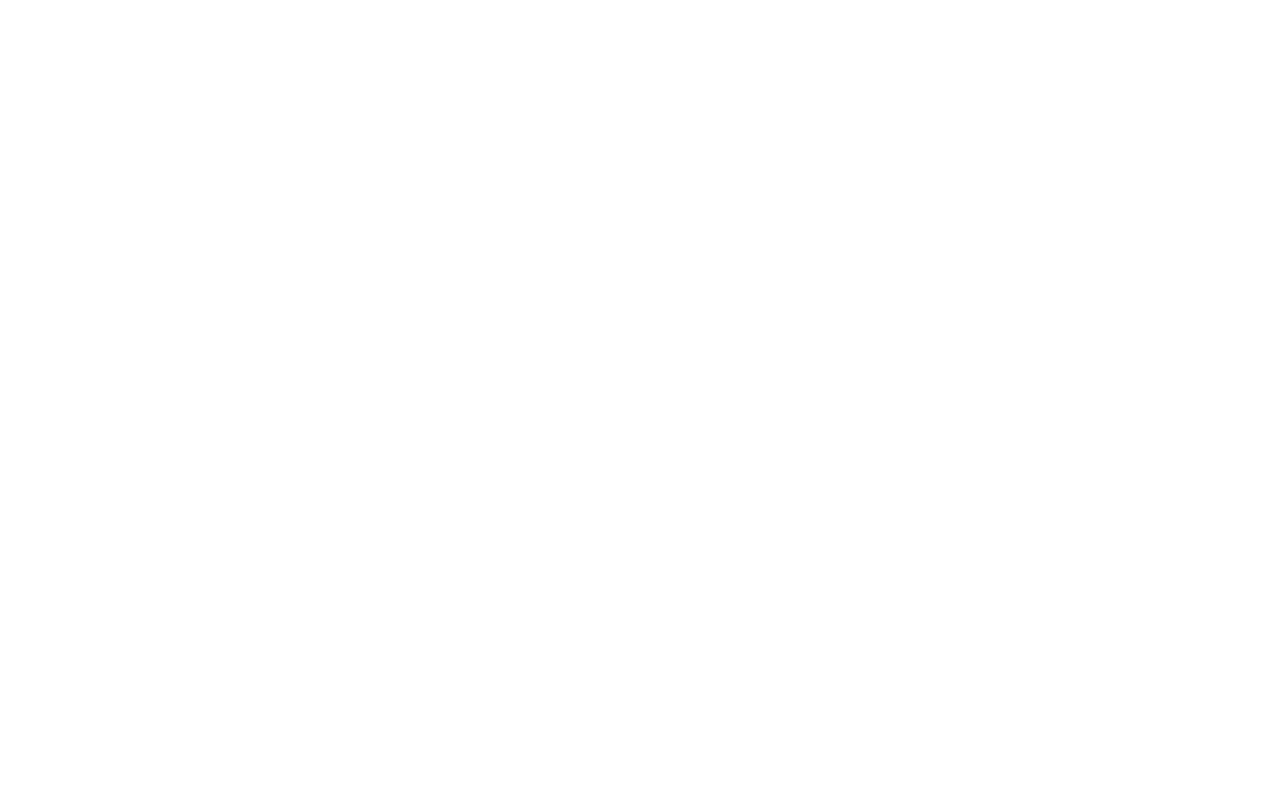
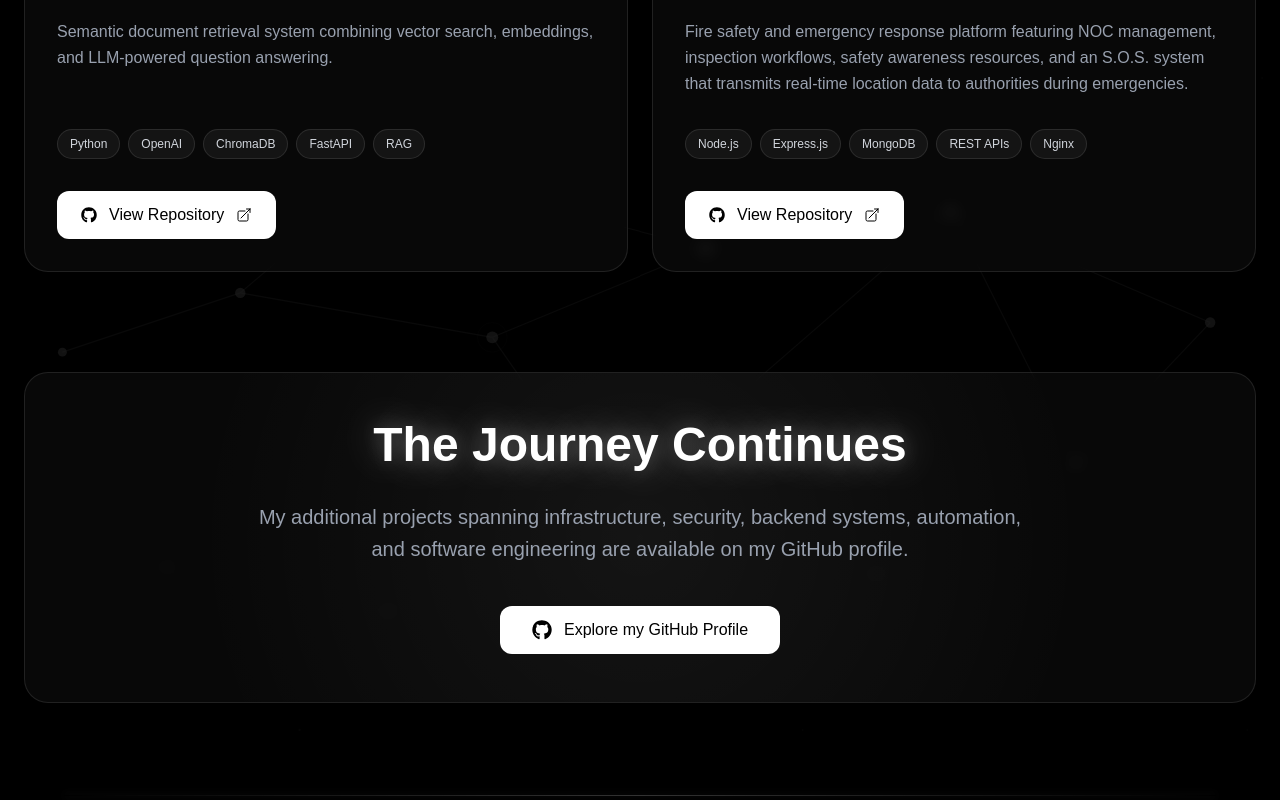
Before and after one commit to Atharvakumkar/Atharva-Kumkar-Resume-Website, a React (Vite) app in the folder resume/: page /projects in a window 1280 px wide. Shown: the part 1660-2460 px from the top of the page. Before the commit the page ends 1258 px from the top, so only its background shows below. Built offline with nearby package versions, Linux system fonts and the light colour scheme; a web font is replaced by a local one.

Commit message:
Projects Page v0.1.1
Projects Page now contains Featured Project, Selected Projects and GitHub CTA button

```diff
--- a/resume/src/pages/projectsPage.jsx
+++ b/resume/src/pages/projectsPage.jsx
@@ -1,34 +1,53 @@
 import { motion } from "framer-motion";
+import { FaGithub } from "react-icons/fa";
+
 import ProjectsHeader from "../components/projectsHeader";
 import Footer from "../components/footer";
 import FeaturedProject from "./featureProjectPage";
+import SelectedProjects from "./selectedProjects";
 
 function ProjectsPage() {
     return (
         <>
             <ProjectsHeader />
 
-            <div className="relative text-white min-h-screen">
-                {/* Constellation Background */}
-                <div
-                    className="fixed inset-0 -z-10"
+            <div className="relative min-h-screen text-white overflow-hidden">
+
+                {/* Animated Constellation Background */}
+                <motion.div
+                    initial={{ opacity: 1 }}
+                    animate={{ opacity: 0.8 }}
+                    transition={{
+                        duration: 1.8,
+                        ease: "easeOut",
+                    }}
+                    className="absolute inset-0"
                     style={{
                         backgroundImage: "url('/constellation.svg')",
                         backgroundSize: "cover",
                         backgroundPosition: "center",
-                        opacity: 0.05,
+                        backgroundAttachment: "fixed",
                     }}
                 />
 
                 {/* Dark Overlay */}
-                <div className="fixed inset-0 -z-10 bg-black/90" />
+                <div className="absolute inset-0 bg-black/85" />
 
-                {/* Page Content */}
+                {/* Content */}
                 <motion.div
                     className="relative z-10"
-                    initial={{ opacity: 0, y: 30 }}
-                    animate={{ opacity: 1, y: 0 }}
-                    transition={{ duration: 1, ease: "easeOut" }}
+                    initial={{
+                        opacity: 0,
+                        y: 30,
+                    }}
+                    animate={{
+                        opacity: 1,
+                        y: 0,
+                    }}
+                    transition={{
+                        duration: 1,
+                        ease: "easeOut",
+                    }}
                 >
                     {/* Hero Title */}
                     <div className="px-6 pt-20 pb-2 text-center">
@@ -39,14 +58,107 @@
                                 mb-6
                                 font-body
                                 text-white
-                                [text-shadow:0_0_10px_rgba(255,255,255,0.4),0_0_20px_rgba(255,255,255,0.2)]
+                                [text-shadow:0_0_40px_rgba(255,255,255,0.4),0_0_20px_rgba(255,255,255,0.2)]
                             "
                         >
                             Featured Project
                         </h1>
                     </div>
 
+                    {/* Featured Project */}
                     <FeaturedProject />
+
+                    {/* Selected Projects */}
+                    <SelectedProjects />
+
+                    {/* GitHub CTA */}
+                    <section className="px-6 mt-1 mb-15">
+                        <div className="max-w-7xl mx-auto">
+                            <div
+                                className="
+                                    relative
+                                    overflow-hidden
+                                    rounded-3xl
+                                    border
+                                    border-white/10
+                                    bg-white/[0.03]
+                                    p-12
+                                    text-center
+                                    backdrop-blur-sm
+                                "
+                            >
+                                {/* Glow */}
+                                <div
+                                    className="
+                                        absolute
+                                        inset-0
+                                        bg-[radial-gradient(circle_at_center,rgba(255,255,255,0.05),transparent_70%)]
+                                    "
+                                />
+
+                                <div className="relative z-10">
+                                    <h1
+                                        className="
+                                            font-body
+                                            text-white
+                                            text-5xl
+                                            font-bold
+                                            [text-shadow:0_0_40px_rgba(255,255,255,0.4),0_0_20px_rgba(255,255,255,0.2)]
+                                        "
+                                    >
+                                        The Journey Continues
+                                    </h1>
+
+                                    <h3
+                                        className="
+                                            font-body
+                                            text-xl
+                                            mt-8
+                                            max-w-3xl
+                                            mx-auto
+                                            text-gray-400
+                                            leading-relaxed
+                                        "
+                                    >
+                                        My additional projects spanning
+                                        infrastructure, security,
+                                        backend systems, automation,
+                                        and software engineering are
+                                        available on my GitHub profile.
+                                    </h3>
+
+                                    <div className="flex justify-center mt-10">
+                                        <a
+                                            href="https://github.com/Atharvakumkar"
+                                            target="_blank"
+                                            rel="noopener noreferrer"
+                                        >
+                                            <button
+                                                className="
+                                                    bg-white
+                                                    text-black
+                                                    py-3
+                                                    px-8
+                                                    rounded-xl
+                                                    font-body
+                                                    flex
+                                                    items-center
+                                                    gap-3
+                                                    transition-all
+                                                    duration-300
+                                                    hover:scale-105
+                                                    hover:[box-shadow:0_0_10px_#ffffff,0_0_20px_#ffffff,0_0_40px_#ffffff]
+                                                "
+                                            >
+                                                <FaGithub size={20} />
+                                                Explore my GitHub Profile
+                                            </button>
+                                        </a>
+                                    </div>
+                                </div>
+                            </div>
+                        </div>
+                    </section>
 
                     <Footer />
                 </motion.div>
```
